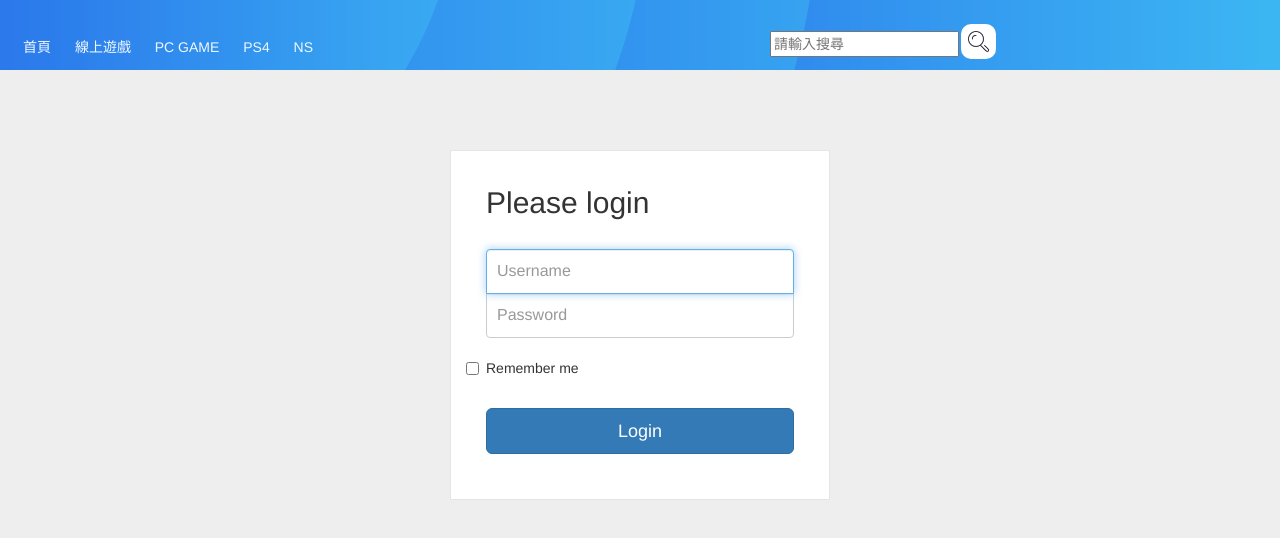
After one commit to e6320123/Project_1, a PHP site: page /login.html in a window 1280 px wide. The commit adds this page. Shown: the top 538 px of the page. Run offline with PHP 8.4, Linux system fonts and the light colour scheme; some libraries are stand-ins or nearby versions.

Commit message:
會員登入系統

```diff
--- a/c.css
+++ b/c.css
@@ -17,7 +17,8 @@
 .mynav {
     position: absolute;
     bottom: 0;
-    left: 350px;
+    /* left: 350px; */
+    /* left: 350px; */
 }
 
 .mynav>ul {
@@ -36,6 +37,36 @@
     color: aliceblue;
 }
 
+#search {
+    position: absolute;
+    bottom: 10px;
+    left: 770px;
+    cursor: pointer;
+    padding: 3px 40px 3px 0px;
+}
+
+#search>img {
+    width: 35px;
+    height: 35px;
+    position: absolute;
+    bottom: 1px;
+    border-radius: 10px;
+    right: 3px;
+}
+.reg{
+    left: 300px;
+    position: absolute;
+    bottom: 3px;
+    color: aliceblue;
+
+}
+.login{
+    left: 400px;
+    position: absolute;
+    bottom: 3px;
+    color: aliceblue;
+
+}
 
 /* ------------- 導覽列 -------------- */
 /*--------------------tuku----------------------*/
@@ -206,22 +237,6 @@
 }
 
 
-#search {
-    position: absolute;
-    bottom: 10px;
-    left: 770px;
-    cursor: pointer;
-    padding: 3px 40px 3px 0px;
-}
-
-#search>img {
-    width: 35px;
-    height: 35px;
-    position: absolute;
-    bottom: 1px;
-    border-radius: 10px;
-    right: 3px;
-}
 .cntbgcolor {/*包含body content  L_content  R_content*/
 
     background-color: rgb(254, 255, 246);
--- /dev/null
+++ b/css/style.css
@@ -0,0 +1,45 @@
+body {
+  background: #eee !important;
+}
+
+.wrapper {
+  margin-top: 80px;
+  margin-bottom: 80px;
+}
+
+.form-signin {
+  max-width: 380px;
+  padding: 15px 35px 45px;
+  margin: 0 auto;
+  background-color: #fff;
+  border: 1px solid rgba(0, 0, 0, 0.1);
+}
+.form-signin .form-signin-heading,
+.form-signin .checkbox {
+  margin-bottom: 30px;
+}
+.form-signin .checkbox {
+  font-weight: normal;
+}
+.form-signin .form-control {
+  position: relative;
+  font-size: 16px;
+  height: auto;
+  padding: 10px;
+  -webkit-box-sizing: border-box;
+  -moz-box-sizing: border-box;
+  box-sizing: border-box;
+}
+.form-signin .form-control:focus {
+  z-index: 2;
+}
+.form-signin input[type="text"] {
+  margin-bottom: -1px;
+  border-bottom-left-radius: 0;
+  border-bottom-right-radius: 0;
+}
+.form-signin input[type="password"] {
+  margin-bottom: 20px;
+  border-top-left-radius: 0;
+  border-top-right-radius: 0;
+}
--- /dev/null
+++ b/login.html
@@ -0,0 +1,108 @@
+<!DOCTYPE html>
+<html lang="en">
+
+<head>
+    <meta charset="UTF-8">
+    <meta name="viewport" content="width=device-width, initial-scale=1.0">
+    <meta http-equiv="X-UA-Compatible" content="ie=edge">
+    <title>Game</title>
+    <link rel="icon" href="img/d_icon.png" type="image/gif" sizes="16x16">
+    <link rel="stylesheet" href="https://stackpath.bootstrapcdn.com/bootstrap/4.3.1/css/bootstrap.min.css"
+        integrity="sha384-ggOyR0iXCbMQv3Xipma34MD+dH/1fQ784/j6cY/iJTQUOhcWr7x9JvoRxT2MZw1T" crossorigin="anonymous">
+    <!-- <link href="bootstrap.min.css" rel="stylesheet"> -->
+
+    <link rel="stylesheet" href="c.css">
+
+    <link rel='stylesheet' href='http://netdna.bootstrapcdn.com/bootstrap/3.0.2/css/bootstrap.min.css'>
+
+    <link rel="stylesheet" href="css/style.css">
+
+</head>
+
+<body id="body_bg" class="">
+    <div id="toTop">
+        <img id="toTopimg" src="img/up.png" alt="">
+    </div>
+    <div id="top">
+
+        <div class="mynav">
+            <ul class="ul">
+                <li>首頁</li>
+                <li>線上遊戲</li>
+                <li>PC GAME</li>
+                <li>PS4</li>
+                <li>NS</li>
+            </ul>
+        </div>
+        <div id="search">
+            <input type="text" placeholder="請輸入搜尋" name="" id="">
+            <img src="img/sear.jpg" alt="">
+            <a href="" id="login" class="login">
+
+            </a>
+        </div>
+    </div>
+    <div id="content" class="">
+
+        <div class="wrapper">
+            <form id="myForm" class="form-signin" action="http://localhost/index.php" method="post">
+              <h2 class="form-signin-heading">Please login</h2>
+              <input id="username" type="text" class="form-control" name="username" placeholder="Username" required="" autofocus="" />
+              <input id="password" type="password" class="form-control" name="password" placeholder="Password" required=""/>
+              <label class="checkbox">
+                <input type="checkbox" value="remember-me" id="rememberMe" name="rememberMe"> Remember me
+              </label>
+              <button class="btn btn-lg btn-primary btn-block" type="button" onclick="checkData()">Login</button>
+            </form>
+          </div>
+
+    </div>
+
+
+        <script src="https://code.jquery.com/jquery-3.3.1.slim.min.js"
+            integrity="sha384-q8i/X+965DzO0rT7abK41JStQIAqVgRVzpbzo5smXKp4YfRvH+8abtTE1Pi6jizo" crossorigin="anonymous">
+        </script>
+        <script src="https://cdnjs.cloudflare.com/ajax/libs/popper.js/1.14.7/umd/popper.min.js"
+            integrity="sha384-UO2eT0CpHqdSJQ6hJty5KVphtPhzWj9WO1clHTMGa3JDZwrnQq4sF86dIHNDz0W1" crossorigin="anonymous">
+        </script>
+        <script src="https://stackpath.bootstrapcdn.com/bootstrap/4.3.1/js/bootstrap.min.js"
+            integrity="sha384-JjSmVgyd0p3pXB1rRibZUAYoIIy6OrQ6VrjIEaFf/nJGzIxFDsf4x0xIM+B07jRM" crossorigin="anonymous">
+        </script>
+
+
+<script>
+
+    function checkData(){
+        let username = document.getElementById("username").value;
+        let password = document.getElementById("password").value;
+
+        let rows = "0";
+
+        var ajax = new XMLHttpRequest();
+
+        ajax.onload = function() {
+
+            rows = ajax.responseText;
+
+            if(rows == '1'){
+                alert("登入成功");
+                document.getElementById("myForm").submit()
+            }else{
+                alert("帳號或密碼錯誤");
+            }
+            // alert(rows);
+        }
+
+
+        ajax.open("GET", "http://localhost/check.php?username="+ username +"&password="+ password,true);
+        ajax.send();
+
+
+    }
+
+
+</script>
+
+</body>
+
+</html>
--- /dev/null
+++ b/scss/style.scss
@@ -0,0 +1,52 @@
+/* The version of Bourbon used in this Pen was 4.* */
+@import "bourbon";
+
+body {
+	background: #eee !important;
+}
+
+.wrapper {
+	margin-top: 80px;
+  margin-bottom: 80px;
+}
+
+.form-signin {
+  max-width: 380px;
+  padding: 15px 35px 45px;
+  margin: 0 auto;
+  background-color: #fff;
+  border: 1px solid rgba(0,0,0,0.1);
+
+  .form-signin-heading,
+	.checkbox {
+	  margin-bottom: 30px;
+	}
+
+	.checkbox {
+	  font-weight: normal;
+	}
+
+	.form-control {
+	  position: relative;
+	  font-size: 16px;
+	  height: auto;
+	  padding: 10px;
+		@include box-sizing(border-box);
+
+		&:focus {
+		  z-index: 2;
+		}
+	}
+
+	input[type="text"] {
+	  margin-bottom: -1px;
+	  border-bottom-left-radius: 0;
+	  border-bottom-right-radius: 0;
+	}
+
+	input[type="password"] {
+	  margin-bottom: 20px;
+	  border-top-left-radius: 0;
+	  border-top-right-radius: 0;
+	}
+}
```
Also changed, not shown: check.php (added, +50 -0 lines), data.php (added, +27 -0 lines), game.sql (+8 -4 lines), index.php (renamed from index.html, +62 -13 lines), logout.php (added, +15 -0 lines), reg.html (added, +89 -0 lines), reg.php (added, +11 -0 lines), xmp.js (+0 -20 lines).
